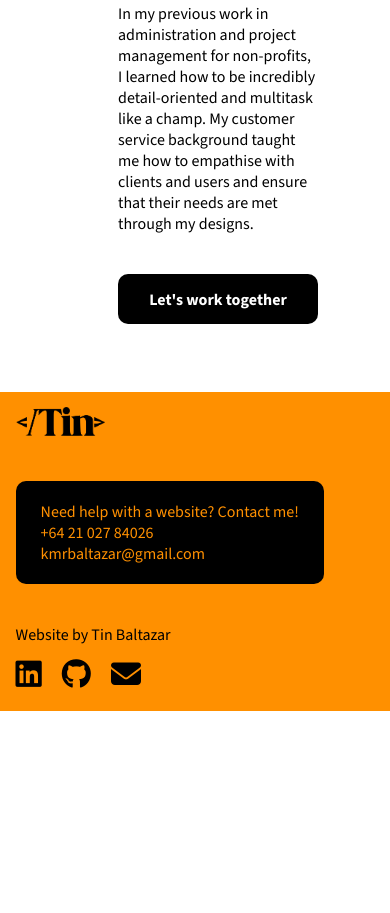
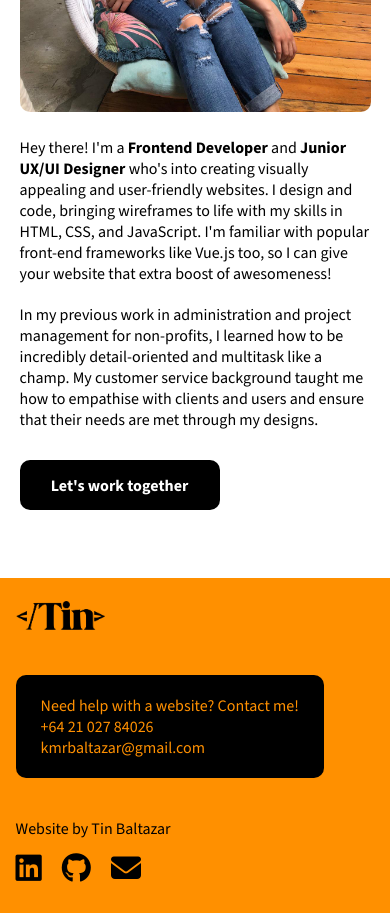
Before and after one commit to kmrbaltazar/kmrbaltazar.github.io, a plain HTML site: page about.html in a window 390 px wide. Shown: the part 603-1516 px from the top of the page. Before the commit the page ends 1314 px from the top, so only its background shows below. Drawn offline with nearby package versions, Linux system fonts and the light colour scheme.

Commit message:
Fixed About section responsiveness

```diff
--- a/_media.scss
+++ b/_media.scss
@@ -8,6 +8,11 @@
         .home-landing-text {
             margin: 25vh auto 0 auto;
         }
+    }
+
+    .about-section {
+        width: 90%;
+
     }
 
 }
@@ -72,14 +77,10 @@
     transform: translateY(-13px) rotate(-45deg);
   }
 
-//   .navbar {
-//     position: relative;
-//   }
-
   .nav-menu {
     position: fixed;
     left: -100%;
-    top: 90px;
+    top: 12vh;
     bottom: 0;
     gap: 60px;
     flex-direction: column;
@@ -103,7 +104,7 @@
 footer {
     flex-direction: column;
     gap: 40px;
-    padding: 4%;
+    padding: 6% 4%;
     align-items: start;
 }
 
@@ -127,4 +128,16 @@ footer {
     }
 }
 
+.about-section {
+    .about-container {
+        flex-direction: column;
+        gap: 20px;
+
+        .about-tin-description {
+            gap: 30px;
+        }
+    }
+
 }
+
+}
```
Also changed, not shown: styles.css, 1 other file.
